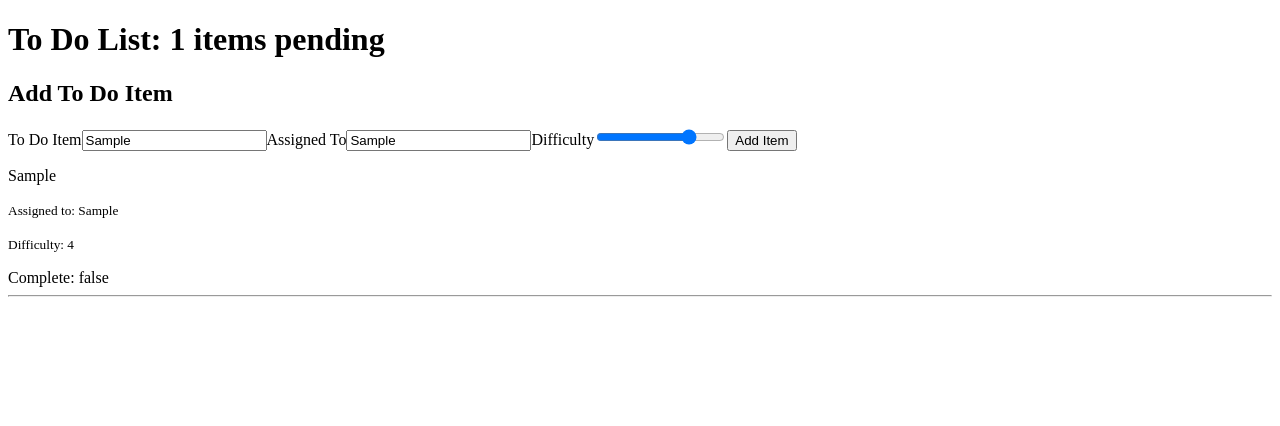
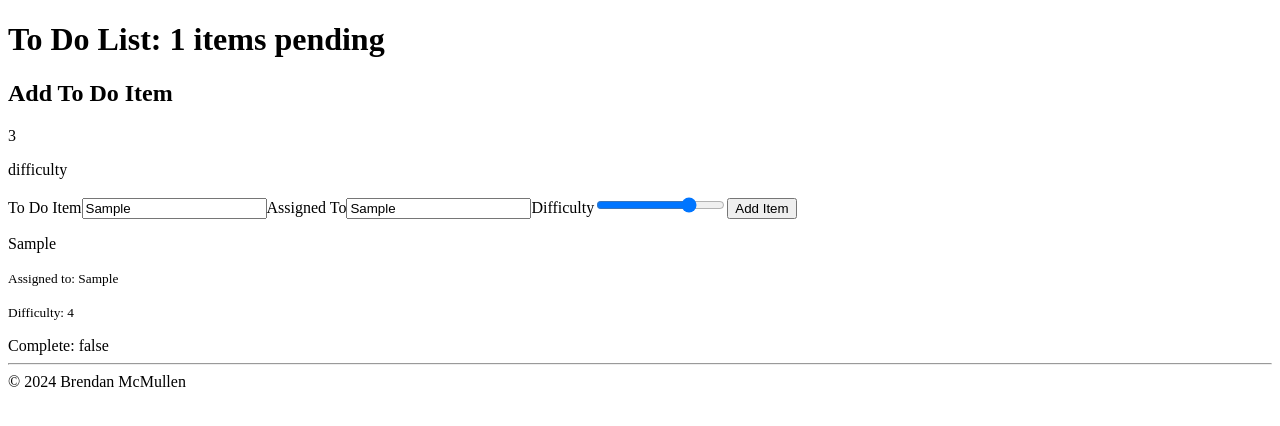
Before and after one commit to bgmcmullen/todo-app, a React (Vite) app: page / in a window 1280 px wide. Both pictures are taken after typing "Sample", "Sample" into the empty fields and a click on the button "Add Item". Shown: the top 426 px of the page. Built offline with nearby package versions, Linux system fonts and the light colour scheme.

Commit message:
refactored

```diff
--- /dev/null
+++ b/src/Components/Footer/index.jsx
@@ -0,0 +1,10 @@
+import React, { useEffect, useState } from 'react';
+
+
+const Footer = () => {
+  return(
+<footer>&copy; 2024 Brendan McMullen</footer>
+  );
+}
+
+export default Footer;
--- /dev/null
+++ b/src/Components/Header/index.jsx
@@ -0,0 +1,12 @@
+import React, { useEffect, useState } from 'react';
+
+
+const Header = (props) => {
+  return (
+    <header data-testid="todo-header">
+      <h1 data-testid="todo-h1">To Do List: {props.incomplete} items pending</h1>
+    </header>
+  );
+}
+
+export default Header;
--- /dev/null
+++ b/src/Components/List/index.jsx
@@ -0,0 +1,21 @@
+import React, { useEffect, useState } from 'react';
+
+
+const List = (props) => {
+
+  return (
+    <>
+      {props.list.map(item => (
+        <div key={item.id}>
+          <p>{item.text}</p>
+          <p><small>Assigned to: {item.assignee}</small></p>
+          <p><small>Difficulty: {item.difficulty}</small></p>
+          <div onClick={() => props.toggleComplete(item.id)}>Complete: {item.complete.toString()}</div>
+          <hr />
+        </div>
+      ))}
+    </>
+  );
+}
+
+export default List;
--- a/src/Components/Todo/index.jsx
+++ b/src/Components/Todo/index.jsx
@@ -1,9 +1,16 @@
-import React, { useEffect, useState } from 'react';
+import React, { useContext, useEffect, useState } from 'react';
 import useForm from '../../hooks/form';
+import Header from '../Header';
+import List from '../List';
+import Footer from '../Footer';
 
 import { v4 as uuid } from 'uuid';
 
+import { SettingsContext } from './../../Context/Settings/index.jsx'
+
 const Todo = () => {
+
+  const settings = useContext(SettingsContext);
 
   const [defaultValues] = useState({
     difficulty: 4,
@@ -46,15 +53,19 @@ const Todo = () => {
     // eslint-disable-next-line react-hooks/exhaustive-deps
   }, [list]);
 
+console.log(settings);
+
   return (
     <>
-      <header data-testid="todo-header">
-        <h1 data-testid="todo-h1">To Do List: {incomplete} items pending</h1>
-      </header>
+
+      <Header incomplete={incomplete}/>
 
       <form onSubmit={handleSubmit}>
 
         <h2>Add To Do Item</h2>
+        <p>{settings.itemsPerPage}</p>
+        <p>{settings.hideCompletedItems}</p>
+        <p>{settings.sortBy}</p>
 
         <label>
           <span>To Do Item</span>
@@ -76,15 +87,9 @@ const Todo = () => {
         </label>
       </form>
 
-      {list.map(item => (
-        <div key={item.id}>
-          <p>{item.text}</p>
-          <p><small>Assigned to: {item.assignee}</small></p>
-          <p><small>Difficulty: {item.difficulty}</small></p>
-          <div onClick={() => toggleComplete(item.id)}>Complete: {item.complete.toString()}</div>
-          <hr />
-        </div>
-      ))}
+      <List list={list} toggleComplete={toggleComplete} />
+
+      <Footer />
 
     </>
   );
--- /dev/null
+++ b/src/Context/Settings/index.jsx
@@ -0,0 +1,19 @@
+import React, {useState} from 'react';
+
+export const SettingsContext = React.createContext();
+
+function SettingsProvider(props) {
+
+  const [itemsPerPage, setItemsPerPage] = useState(3);
+  const [hideCompletedItems, setHideCompletedItems] = useState(true);
+
+  const [sortBy, setSortBy] = useState('difficulty');
+
+  return(
+    <SettingsContext.Provider value={{itemsPerPage, setItemsPerPage, hideCompletedItems, setHideCompletedItems, sortBy, setSortBy}}>
+      {props.children}
+    </SettingsContext.Provider>
+  );
+}
+
+export default SettingsProvider;
--- a/src/main.jsx
+++ b/src/main.jsx
@@ -3,9 +3,13 @@ import ReactDOM from 'react-dom/client';
 
 import App from './App';
 
+import SettingsProvider from './Context/Settings/index.jsx'
+
 const root = ReactDOM.createRoot(document.getElementById('root'));
 root.render(
   <React.StrictMode>
-    <App />
+    <SettingsProvider>
+      <App />
+    </SettingsProvider>
   </React.StrictMode>
 );
```
Also changed, not shown: src/Components/Todo/styles.scss (added), 2 other files (tests, documents, lock files or other folders).
